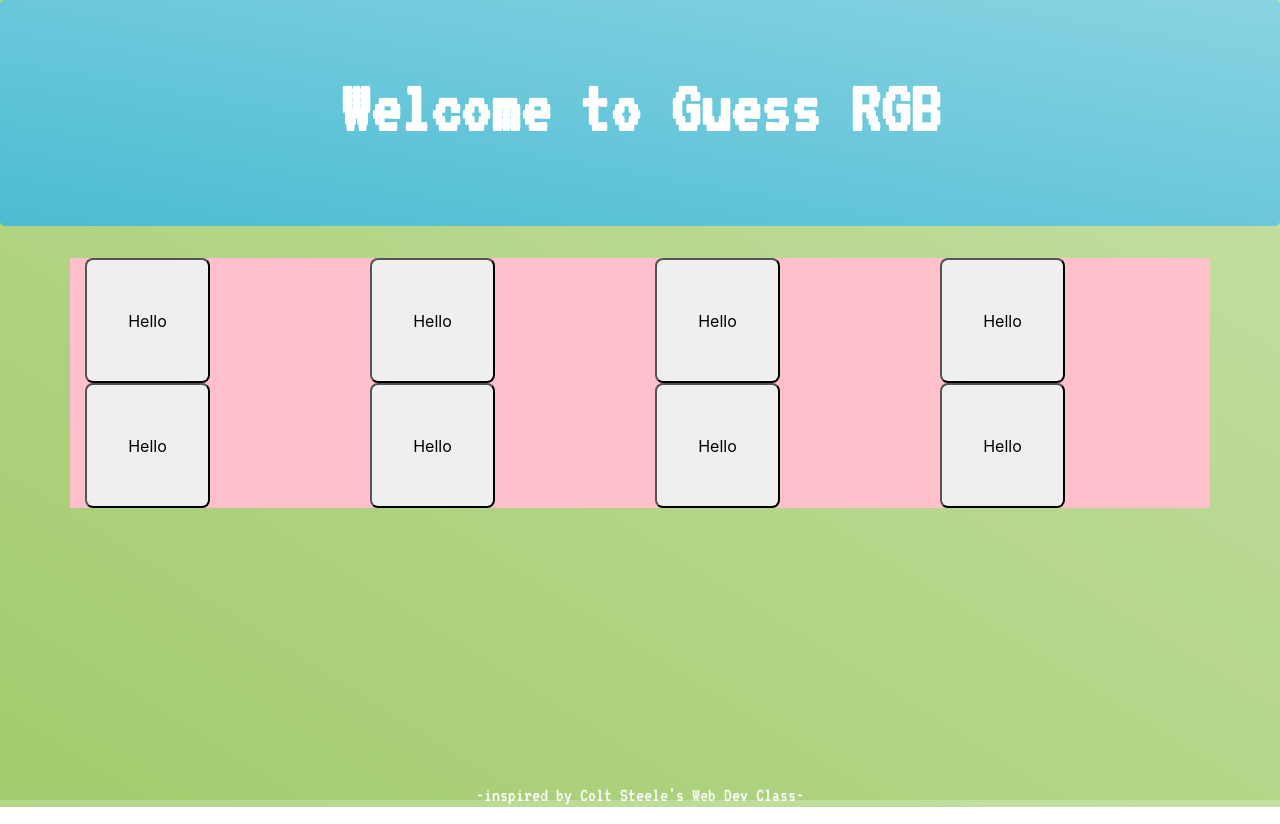
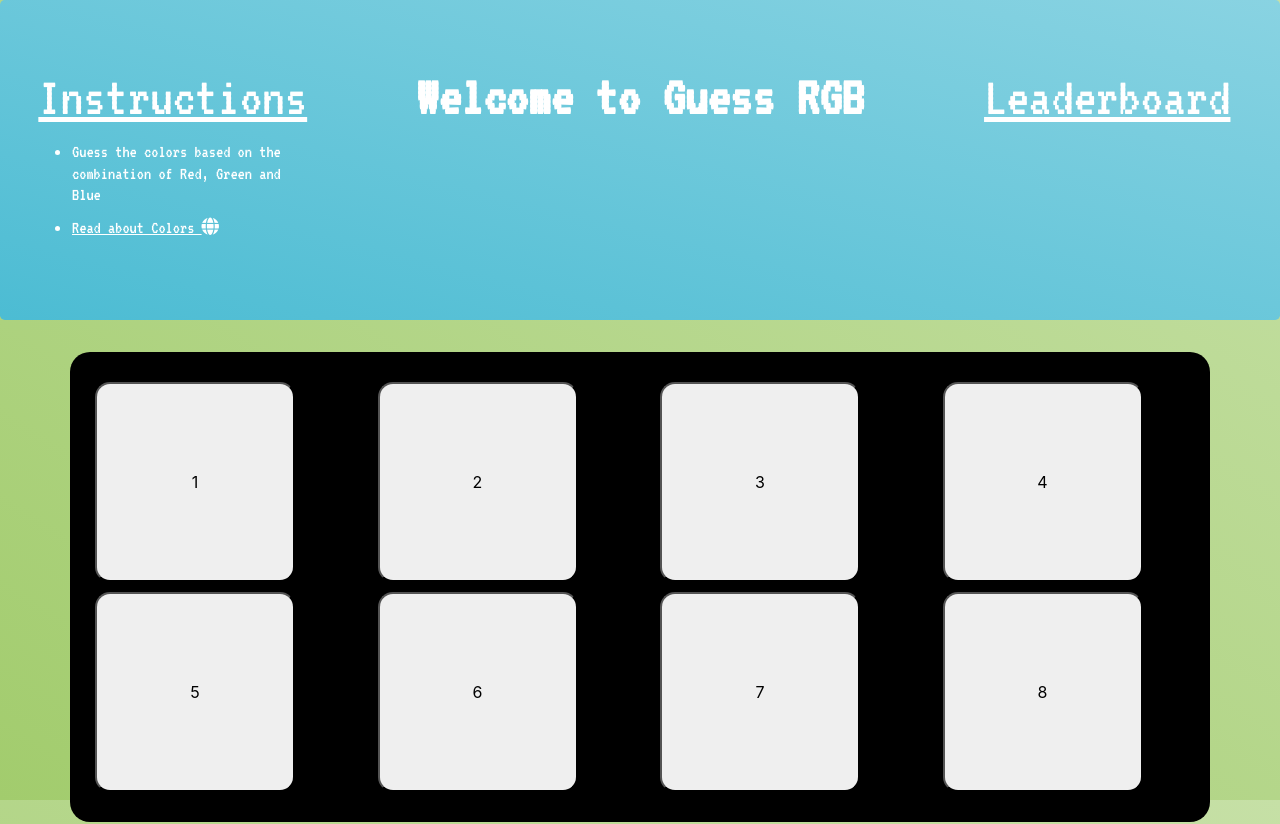
Before and after one commit to kkaungyyang/Guess-Guess, a plain HTML site: page public/html/Guessrgb.html in a window 1280 px wide. Shown: the top 824 px of the page. Drawn offline with nearby package versions, Linux system fonts and the light colour scheme.

Commit message:
added some intructions

```diff
--- a/public/css/Guessrgb.css
+++ b/public/css/Guessrgb.css
@@ -17,24 +17,37 @@ html, body {
 body {
     background: linear-gradient(to right top,#a2cc6d,#c6e0a6);
 }
+.display {
+    background-color: black;
+    border-radius: 20px;
+    padding-top: 20px;
+    padding-bottom: 20px;
+}
 .game-button
 {
-	width: 125px;
-	height: 125px;
-	border-radius: 8px;
+	width: 200px;
+	height: 200px;
+	border-radius: 15px;
     cursor: pointer;
+    margin: 5px;
 }
 .game-row
 {
-	background-color: pink;
+    padding: 5px;
+}
+.medium-font {
+    font-size: 18px;
 }
 .pixelated-font
 {
     font-family: 'VT323', monospace;
 }
+.underlined {
+    text-decoration: underline;
+}
 .welcome-title
 {
-    font-size: 75px;
+    font-size: 60x;
     font-weight: 600;
 }
 .white-text
--- a/public/html/Guessrgb.html
+++ b/public/html/Guessrgb.html
@@ -9,6 +9,7 @@
 	<script src="https://cdnjs.cloudf
 	lare.com/ajax/libs/popper.js/1.12.9/umd/popper.min.js" integrity="sha384-ApNbgh9B+Y1QKtv3Rn7W3mgPxhU9K/ScQsAP7hUibX39j7fakFPskvXusvfa0b4Q" crossorigin="anonymous"></script>
 	<script src="https://maxcdn.bootstrapcdn.com/bootstrap/4.0.0/js/bootstrap.min.js" integrity="sha384-JZR6Spejh4U02d8jOt6vLEHfe/JQGiRRSQQxSfFWpi1MquVdAyjUar5+76PVCmYl" crossorigin="anonymous"></script>
+	<link href="https://use.fontawesome.com/releases/v5.0.8/css/all.css" rel="stylesheet">
 	<link rel="stylesheet" type="text/css" href="../css/Guessrgb.css">
 	<link href="https://fonts.googleapis.com/css?family=VT323" rel="stylesheet">
 	<script type="text/javascript" src="../js/Guessrgb.js"></script>
@@ -16,36 +17,48 @@
 <body>
 	<center>
 		<div class="jumbotron">
-			<h1 class="display-4 white-text welcome-title pixelated-font">Welcome to Guess RGB</h1>
+			<div class="row">
+				<div class="col-lg-3">
+					<h1 class="display-4 white-text pixelated-font underlined">Instructions</h1>
+					<ul class="white-text text-left">
+						<li><h6 class="white-text pixelated-font medium-font "> Guess the colors based on the combination of Red, Green and Blue</h6></li>
+						<li><h6 class="white-text pixelated-font medium-font underlined"><a class="white-text"href="https://en.wikipedia.org/wiki/RGB_color_model" target="_blank">Read about Colors <i class="fas fa-globe"></i> </a></h6></li>
+					</ul>
+				</div>
+				<div class="col-lg-6">
+					<h1 class="display-4 white-text welcome-title pixelated-font">Welcome to Guess RGB</h1>
+				</div>
+				<div class="col-lg-3">
+					<h1 class="display-4 white-text pixelated-font underlined">Leaderboard</h1>
+				</div>
+			</div>
 		</div>
 	</center>
-	<div class="container">
+	<div class="container display">
 		<div class="row game-row">
-			<div class="col-lg-3 col-sm-6">
-				<button class="game-button">Hello</button>
+			<div class="col-center col-lg-3 col-sm-6">
+				<button class="game-button">1</button>
 			</div>
 			<div class="col-lg-3 col-sm-6">
-				<button class="game-button">Hello</button>
+				<button class="game-button">2</button>
 			</div>
 			<div class="col-lg-3 col-sm-6">
-				<button class="game-button">Hello</button>
+				<button class="game-button">3</button>
 			</div>
 			<div class="col-lg-3 col-sm-6">
-				<button class="game-button">Hello</button>
-			</div>
-		</div>
-		<div class="row game-row">
-			<div class="col-lg-3 col-sm-6">
-				<button class="game-button">Hello</button>
+				<button class="game-button">4</button>
 			</div>
 			<div class="col-lg-3 col-sm-6">
-				<button class="game-button">Hello</button>
+				<button class="game-button">5</button>
 			</div>
 			<div class="col-lg-3 col-sm-6">
-				<button class="game-button">Hello</button>
+				<button class="game-button">6</button>
 			</div>
 			<div class="col-lg-3 col-sm-6">
-				<button class="game-button">Hello</button>
+				<button class="game-button">7</button>
+			</div>
+			<div class="col-lg-3 col-sm-6">
+				<button class="game-button">8</button>
 			</div>
 		</div>
 	</div>
```
